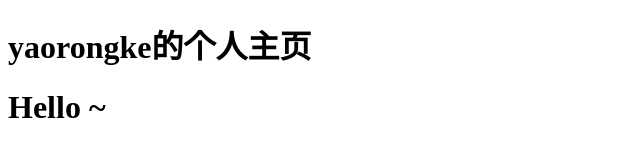
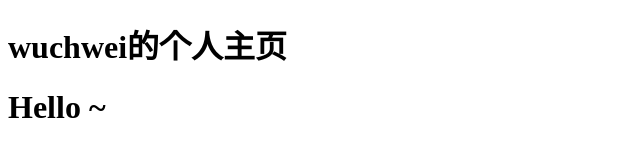
Before and after one commit to wuchwei/wuchwei.github.io, a plain HTML site: page index.html in a window 1280 px wide. Shown: the whole page, without its empty margins (0-640 px from the left). Drawn offline with Linux system fonts and the light colour scheme.

Commit message:
Update index.html

```diff
--- a/index.html
+++ b/index.html
@@ -2,10 +2,10 @@
 <html lang="en">
 <head>
     <meta charset="UTF-8">
-    <title>yaorongke</title>
+    <title>wuchwei</title>
 </head>
 <body>
-    <h1>yaorongke的个人主页</h1>
+    <h1>wuchwei的个人主页</h1>
     <h1>Hello ~</h1>
 </body>
 </html>
```
